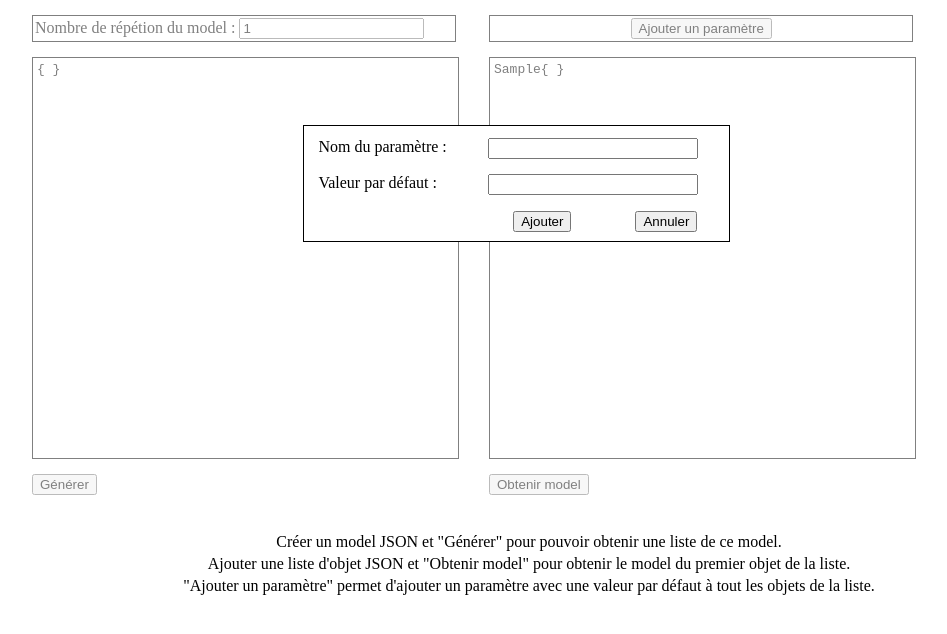
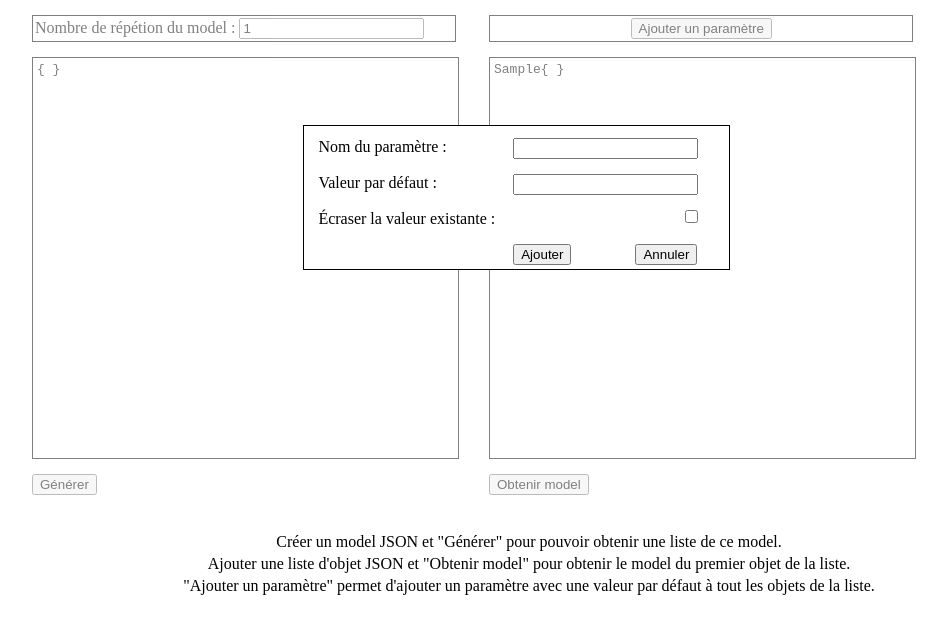
Before and after one commit to LeBarbier/JsonMockEditor, a Vue app: page / in a window 1280 px wide. Both pictures are taken after typing "Sample" into the empty fields and a click on the button "Ajouter un paramètre". Shown: the top 634 px of the page, without its empty margins (111-1058 px from the left). Built offline with nearby package versions, Linux system fonts and the light colour scheme.

Commit message:
Ajout de la possibilité de ne pas écraser les valeurs existantes lors de l'ajout d'un paramètre.

```diff
--- a/src/components/Home.vue
+++ b/src/components/Home.vue
@@ -15,7 +15,8 @@
             </div>
         </div>
 
-        <modal-ajout-param v-if="afficherModalAjoutParam" @toggleModal="(value) => fermerModal(value)" />
+        <modal-ajout-param v-if="afficherModalAjoutParam"
+                           @toggleModal="(value) => fermerModal(value)" />
         <infos />
     </div>
 </template>
@@ -52,7 +53,7 @@
                 this.mock = value.mock;
             },
             fermerModal(param) {
-                if (param !== null) {
+                if (param !== null && param.nom !== '' && param.valeur !== '') {
                     this.nouveauParam = param;
                 }
 
--- a/src/components/Mock.vue
+++ b/src/components/Mock.vue
@@ -84,7 +84,11 @@
             ajouterNouveauParam(param) {
                 var mockAvecNouveauParam = [];
                 this.mockFormatteJson.forEach(obj => {
-                    obj[param.nom] = param.valeur
+                    if (!param.ecraser && !Object.prototype.hasOwnProperty.call(obj, param.nom)) {
+                        obj[param.nom] = param.valeur;
+                    } else if (param.ecraser) {
+                        obj[param.nom] = param.valeur;
+                    }
                     mockAvecNouveauParam.push(obj);
                 });
                 this.mock.setValue(JSON.stringify(mockAvecNouveauParam, null, "\t"));
--- a/src/components/ModalAjoutParam.vue
+++ b/src/components/ModalAjoutParam.vue
@@ -12,6 +12,13 @@
                 <label for="valeurDefautParam">Valeur par défaut :</label>
                 <input id="valeurDefautParam" type="text" v-model="valeur" />
             </div>
+
+            <br />
+
+            <div>
+                <label for="ecraserValeurExistante">Écraser la valeur existante : </label>
+                <input id="ecraserValeurExistante" type="checkbox" v-model="ecraser" />
+            </div>
         </div>
 
         <button @click="fermer">Annuler</button>
@@ -25,7 +32,8 @@
         data() {
             return {
                 nom: '',
-                valeur: ''
+                valeur: '',
+                ecraser: false
             }
         },
         methods: {
@@ -33,7 +41,7 @@
                 this.$emit('toggleModal', null);
             },
             ajouter() {
-                this.$emit('toggleModal', { nom: this.nom, valeur: this.valeur });
+                this.$emit('toggleModal', { nom: this.nom, valeur: this.valeur, ecraser: this.ecraser });
             }
         }
     }
@@ -45,7 +53,6 @@
         position: absolute;
         background-color: white;
         border: 1px solid black;
-        height: 115px;
         width: 425px;
         top: 125px;
         left: calc(48% - 200px);
@@ -64,7 +71,6 @@
     .infosParam input {
         margin: 0px 12px;
         float: right;
-        width: 50%;
     }
 
     button {
```
